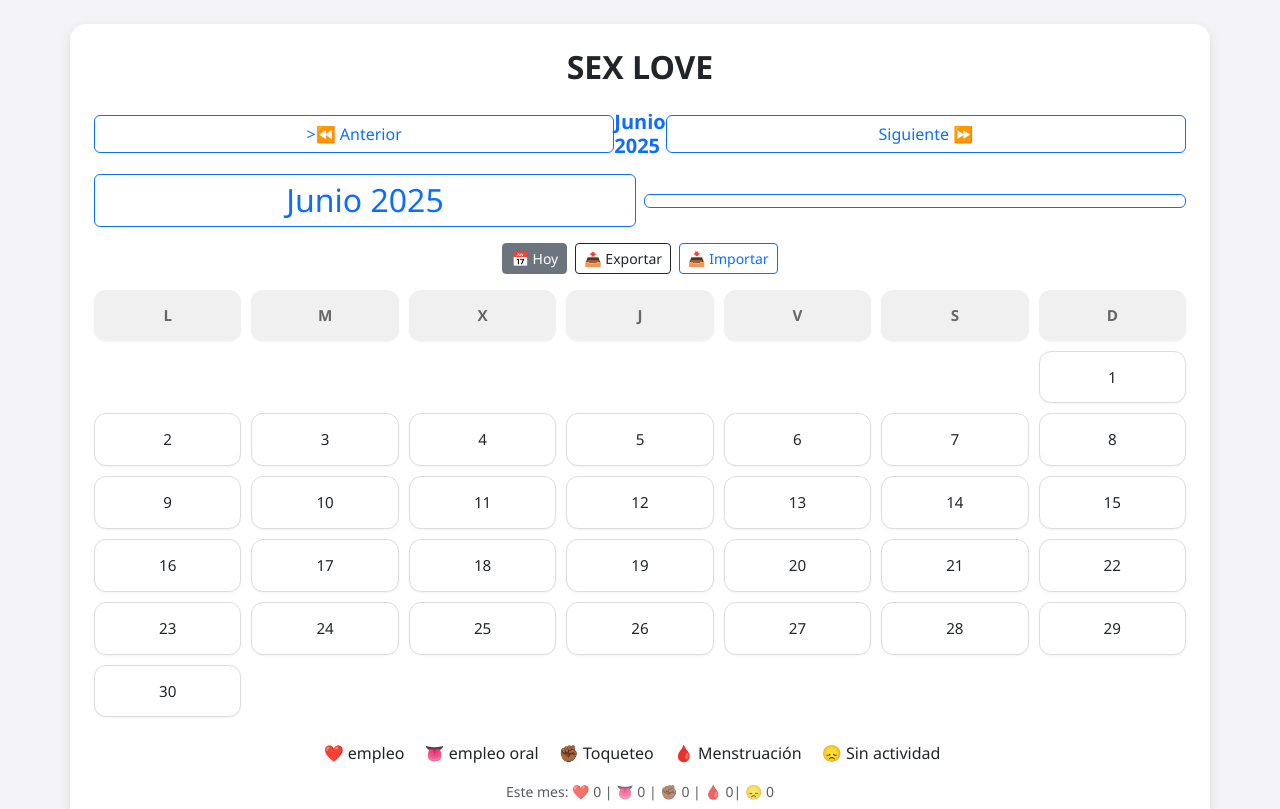
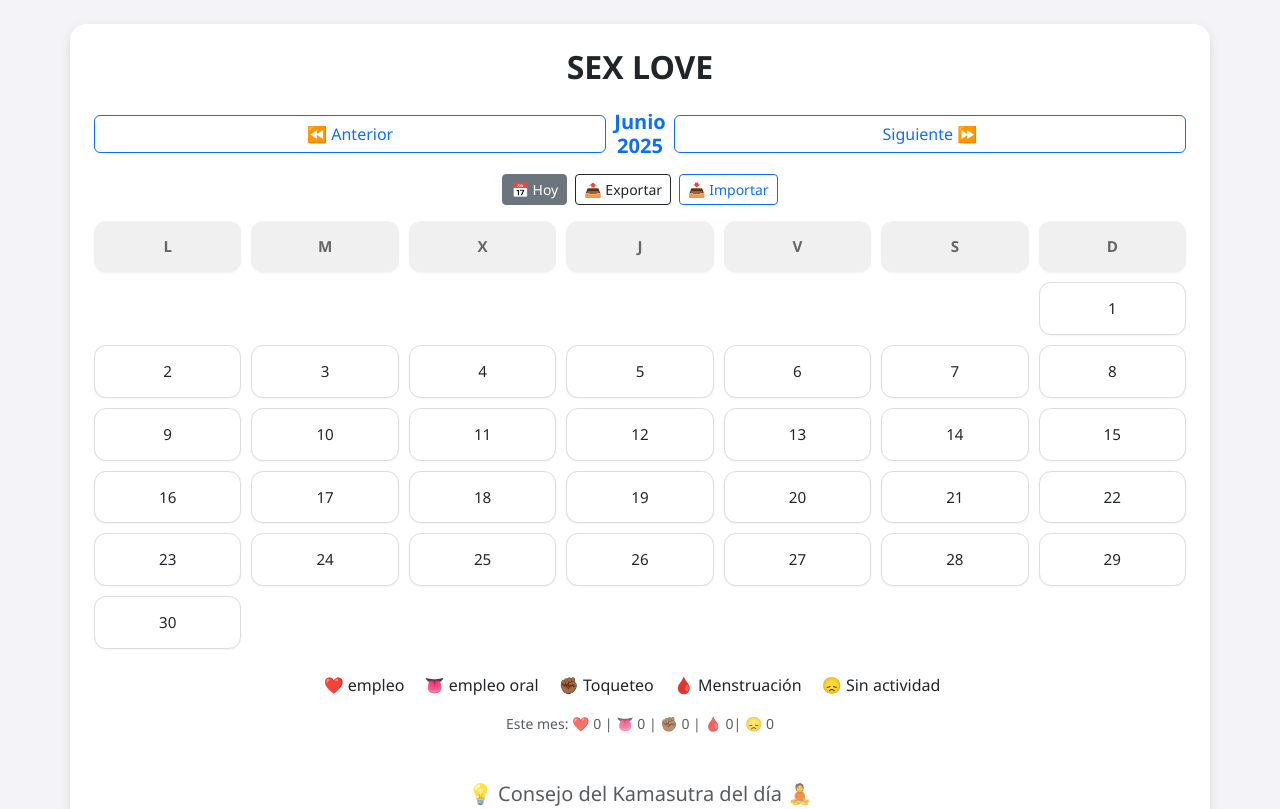
Before and after one commit to JODAHIR/sexlove, a plain HTML site: page index.html in a window 1280 px wide. Shown: the top 809 px of the page. Drawn offline with nearby package versions, Linux system fonts and the light colour scheme.

Commit message:
Update index.html

```diff
--- a/index.html
+++ b/index.html
@@ -182,16 +182,11 @@
 <body>
   <div class="container-sm">
     <h2 class="text-center fw-bold mb-4">SEX LOVE</h2>
-    <div class="d-flex justify-content-between align-items-center mb-3">
-      <button class="btn btn-outline-primary w-100 w-sm-auto" id="prevMonth">>⏪ Anterior</button>
+    <div class="d-flex flex-column flex-sm-row justify-content-between align-items-center gap-2 mb-3 text-center">
+      <button class="btn btn-outline-primary w-100 w-sm-auto" id="prevMonth">⏪ Anterior</button>
       <h5 id="monthYear" class="mb-0 text-primary fw-semibold"></h5>
       <button class="btn btn-outline-primary w-100 w-sm-auto" id="nextMonth">Siguiente ⏩</button>
     </div>
-<div class="d-flex flex-column flex-sm-row justify-content-between align-items-center gap-2 mb-3 text-center">
-  <button onclick="cambiarMes(-1)" class="btn btn-outline-primary w-100 w-sm-auto"</button>
-  <h2 class="mb-0" id="monthYear">Junio 2025</h2>
-  <button onclick="cambiarMes(1)" class="btn btn-outline-primary w-100 w-sm-auto"></button>
-</div>
     <div class="d-flex flex-wrap justify-content-center gap-2 mb-2">
       <button onclick="volverAHoy()" class="btn btn-sm btn-secondary">📅 Hoy</button>
       <button onclick="exportarHistorial()" class="btn btn-sm btn-outline-dark">📤 Exportar</button>
```
